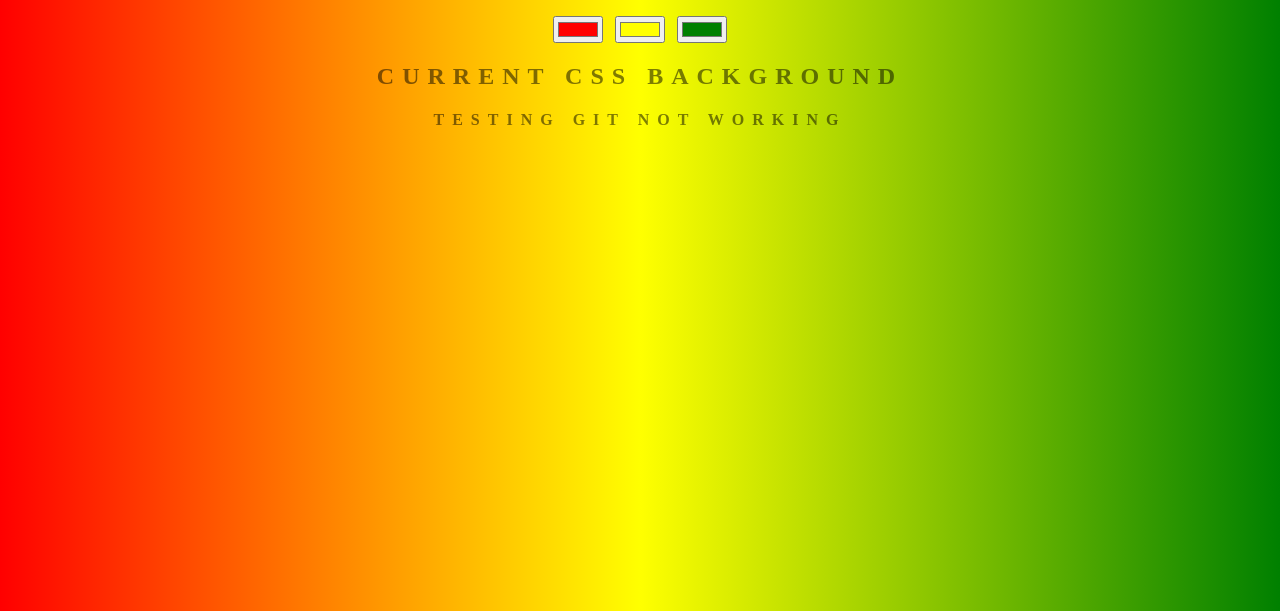
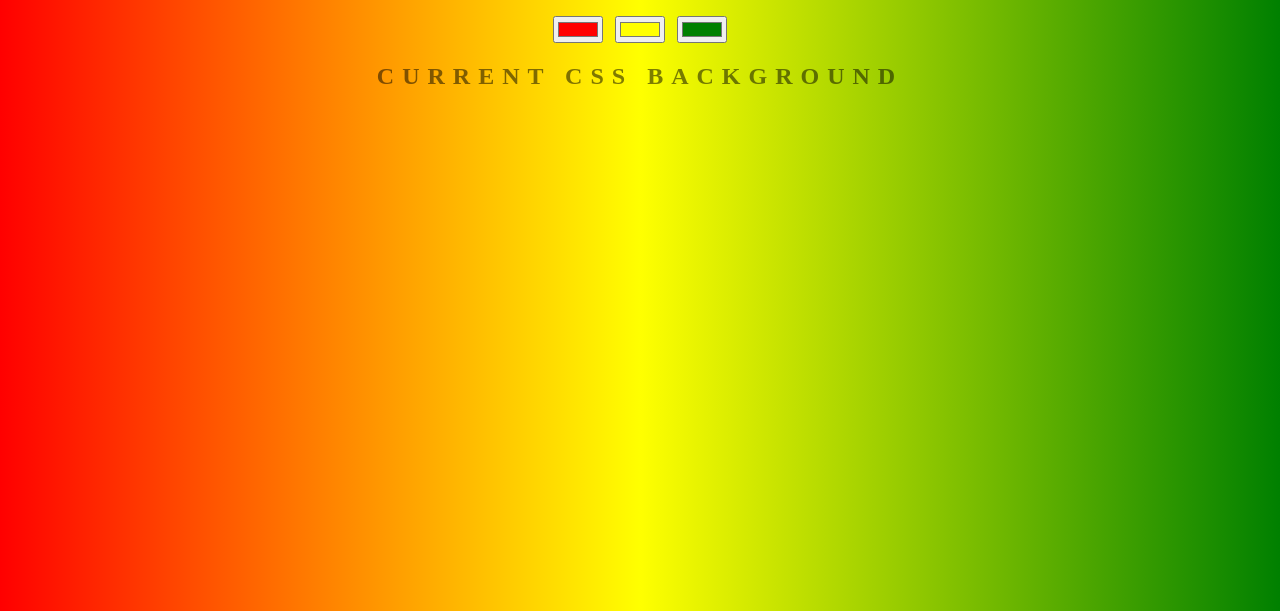
Before and after one commit to lderum/background-generator, a website: page index.html in a window 1280 px wide. Shown: the part 189-800 px from the top of the page. Drawn offline with Linux system fonts and the light colour scheme.

```diff
--- a/index.html
+++ b/index.html
@@ -11,7 +11,6 @@
 	<input class="color3" type="color" name="color3" value="#008000">
 	<h2>Current CSS Background</h2>
 	<h3></h3>
-	<h4>testing git not working</h4>
 	<script type="text/javascript" src="script.js"></script>
 </body>
 </html>
```
Also changed, not shown: package.json (added, +19 -0 lines).
